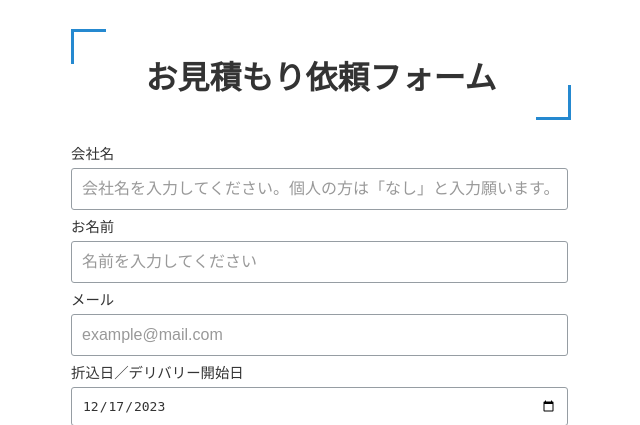
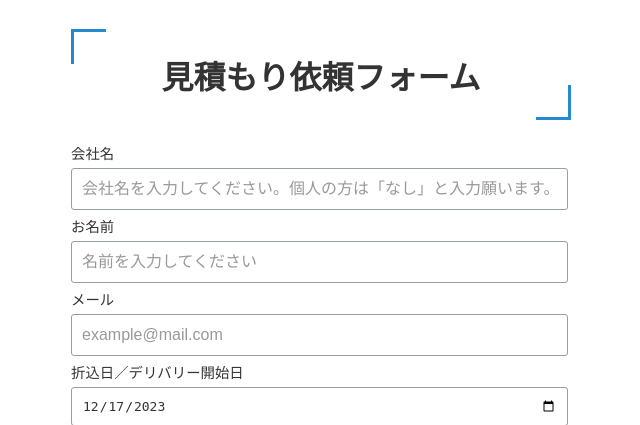
Before and after one commit to ksk-461/kadai07_db1_20231209, a PHP site: page / in a window 1280 px wide. Shown: the top 425 px of the page, without its empty margins (319-959 px from the left). Run offline with PHP 8.4, Linux system fonts and the light colour scheme.

Commit message:
文言微調整

```diff
--- a/index.php
+++ b/index.php
@@ -8,14 +8,14 @@
     <meta charset="UTF-8">
     <meta name="viewport" content="width=device-width, initial-scale=1.0">
     <link rel="stylesheet" href="./css/index.css">
-    <title>お見積もり依頼</title>
+    <title>見積もり依頼</title>
 </head>
 <body>
    <div id="wrap">
         <form method="post" action="./confirm.php">
 
             <div class="user_info">
-                <h1 class="heading_label">お見積もり依頼フォーム</h1>
+                <h1 class="heading_label">見積もり依頼フォーム</h1>
                 <label>
                     <span class="text_label">会社名</span>
                     <input type="text" class="text_box" name="company" placeholder="会社名を入力してください。個人の方は「なし」と入力願います。"/>
```
